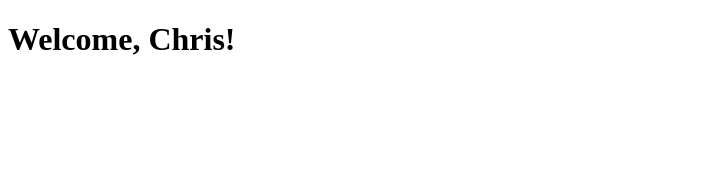
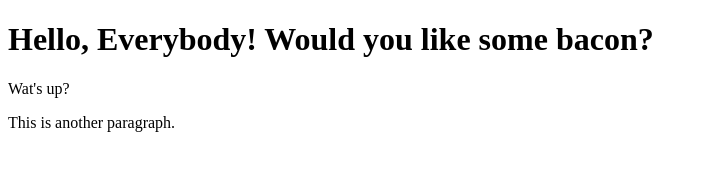
Before and after one commit to chrisminnick/nightcode-react, a React app: page / in a window 1280 px wide. Shown: the whole page, without its empty margins (0-707 px from the left). Built offline with nearby package versions, Linux system fonts and the light colour scheme.

Commit message:
added components

```diff
--- a/src/components/HelloWorld.js
+++ b/src/components/HelloWorld.js
@@ -0,0 +1,12 @@
+import React from 'react';
+
+class HelloWorld extends React.Component{
+    render(){
+        return (
+            <h1>Hello, {this.props.text}!
+                Would you like some {this.props.otherthings}?</h1>
+        );
+    };
+}
+
+export default HelloWorld;
--- a/src/containers/PageContainer.js
+++ b/src/containers/PageContainer.js
@@ -0,0 +1,16 @@
+import React from 'react';
+import HelloWorld from '../components/HelloWorld';
+
+class PageContainer extends React.Component {
+    render() {
+        return(
+            <div>
+            <HelloWorld otherthings = "bacon" text = "Everybody"/>
+                <p>Wat's up?</p>
+                <p>This is another paragraph.</p>
+            </div>
+        )
+    }
+}
+
+export default PageContainer;
--- a/src/index.html
+++ b/src/index.html
@@ -5,7 +5,7 @@
     <title>my web page</title>
 </head>
 <body>
-<h1>Welcome, Chris!</h1>
+<div id="app"></div>
 <script src="scripts/app.js"></script>
 </body>
 </html>
```
Also changed, not shown: gulpfile.js (+10 -6 lines), dist/index.html, dist/scripts/app.js (added).
